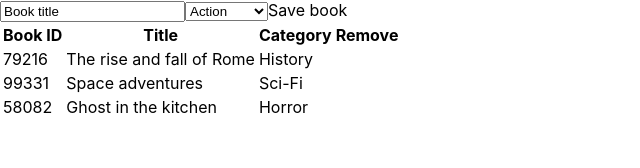
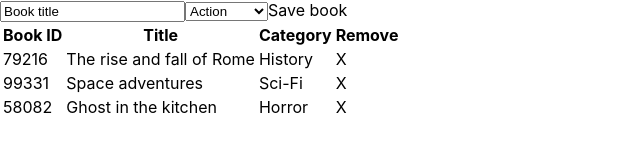
Before and after one commit to angarita-dev/react-bookstore, a React (Create React App) app: page / in a window 1280 px wide. Shown: the top 168 px of the page, without its empty margins (0-640 px from the left). Built offline with nearby package versions, Linux system fonts and the light colour scheme.

Commit message:
Added remove button with action

```diff
--- a/src/components/Book.js
+++ b/src/components/Book.js
@@ -2,13 +2,30 @@ import React from 'react';
 import PropTypes from 'prop-types';
 
 export default function Book(props) {
-  const { id, title, category } = props;
+  const { id } = props;
+  const { title } = props;
+  const { category } = props;
+  const { removeBook } = props;
+
+  const handleBookRemove = () => {
+    removeBook(id);
+  };
 
   return (
     <tr>
       <td>{id}</td>
       <td>{title}</td>
       <td>{category}</td>
+      <td>
+        <span
+          onClick={handleBookRemove}
+          onKeyPress={handleBookRemove}
+          role="button"
+          tabIndex="0"
+        >
+          X
+        </span>
+      </td>
     </tr>
   );
 }
@@ -17,4 +34,5 @@ Book.propTypes = {
   id: PropTypes.number.isRequired,
   title: PropTypes.string.isRequired,
   category: PropTypes.string.isRequired,
+  removeBook: PropTypes.func.isRequired,
 };
```
